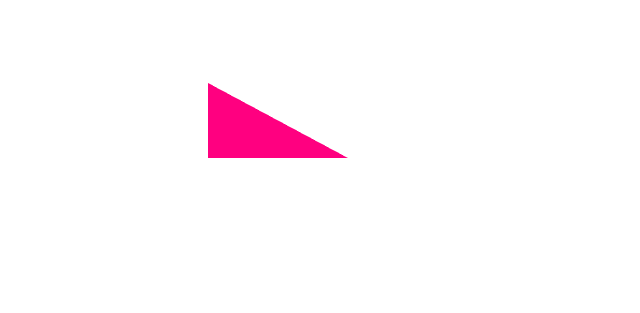
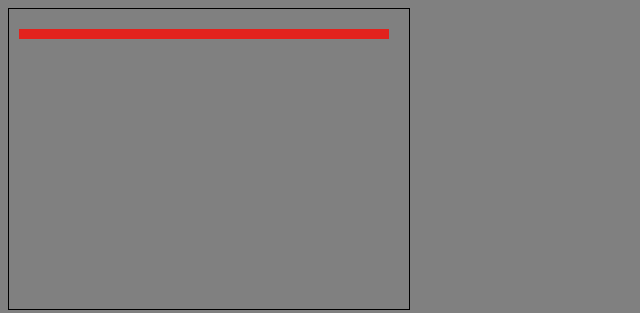
Before and after one commit to Kurtil/webgl2, a plain HTML site: page index.html in a window 1280 px wide. Shown: the whole page, without its empty margins (0-640 px from the left). Drawn offline with Linux system fonts and the light colour scheme.

Commit message:
add color and pixel coordinates

```diff
--- a/index.html
+++ b/index.html
@@ -5,8 +5,8 @@
   <meta name="viewport" content="width=device-width, initial-scale=1.0">
   <title>webgl2</title>
 </head>
-<body>
-  <canvas id="canvas" style="width: 400px; height: 300px;"></canvas>
+<body style="background-color: gray;">
+  <canvas id="canvas" style="width: 400px; height: 300px; border: black solid 1px;" ></canvas>
   <script type="module" src="./js/main.js"></script>
 </body>
 </html>
--- a/js/main.js
+++ b/js/main.js
@@ -23,11 +23,20 @@ const program = createProgram(gl, vertexShader, fragmentShader);
 
 const positionAttributeLocation = gl.getAttribLocation(program, "a_position");
 
+const resolutionUniformLocation = gl.getUniformLocation(
+  program,
+  "u_resolution"
+);
+const colorLocation = gl.getUniformLocation(
+  program,
+  "u_color"
+);
+
 const positionBuffer = gl.createBuffer();
 
 gl.bindBuffer(gl.ARRAY_BUFFER, positionBuffer);
 
-const positions = [0, 0, 0, 0.5, 0.7, 0];
+const positions = [10, 20, 380, 20, 10, 30, 10, 30, 380, 20, 380, 30];
 gl.bufferData(gl.ARRAY_BUFFER, new Float32Array(positions), gl.STATIC_DRAW);
 
 const vao = gl.createVertexArray();
@@ -58,11 +67,14 @@ function drawScene() {
 
   gl.useProgram(program);
 
+  gl.uniform2f(resolutionUniformLocation, gl.canvas.width / devicePixelRatio, gl.canvas.height / devicePixelRatio);
+  gl.uniform4f(colorLocation, Math.random(), Math.random(), Math.random(), 1);
+
   gl.bindVertexArray(vao);
 
   const primitiveType = gl.TRIANGLES;
   const offset = 0;
-  const count = 3;
+  const count = 6;
   gl.drawArrays(primitiveType, offset, count);
 }
 
--- a/js/shaders/fragment.default.js
+++ b/js/shaders/fragment.default.js
@@ -2,11 +2,12 @@ const fragmentShaderSource = `#version 300 es
 
 precision highp float;
 
+uniform vec4 u_color;
 out vec4 outColor;
 
 void main() {
 
-  outColor = vec4(1, 0, 0.5, 1);
+  outColor = u_color;
 
 }
 `;
--- a/js/shaders/vertex.default.js
+++ b/js/shaders/vertex.default.js
@@ -1,11 +1,20 @@
 const vertexShaderSource = `#version 300 es
 
-in vec4 a_position;
+in vec2 a_position;
+
+uniform vec2 u_resolution;
 
 void main() {
+  // convert the position from pixels to 0.0 to 1.0
+  vec2 zeroToOne = a_position / u_resolution;
 
-  gl_Position = a_position;
+  // convert from 0->1 to 0->2
+  vec2 zeroToTwo = zeroToOne * 2.0;
 
+  // convert from 0->2 to -1->+1 (clip space)
+  vec2 clipSpace = zeroToTwo - 1.0;
+
+  gl_Position = vec4(clipSpace * vec2(1, -1), 0, 1);
 }
 `;
 
```
